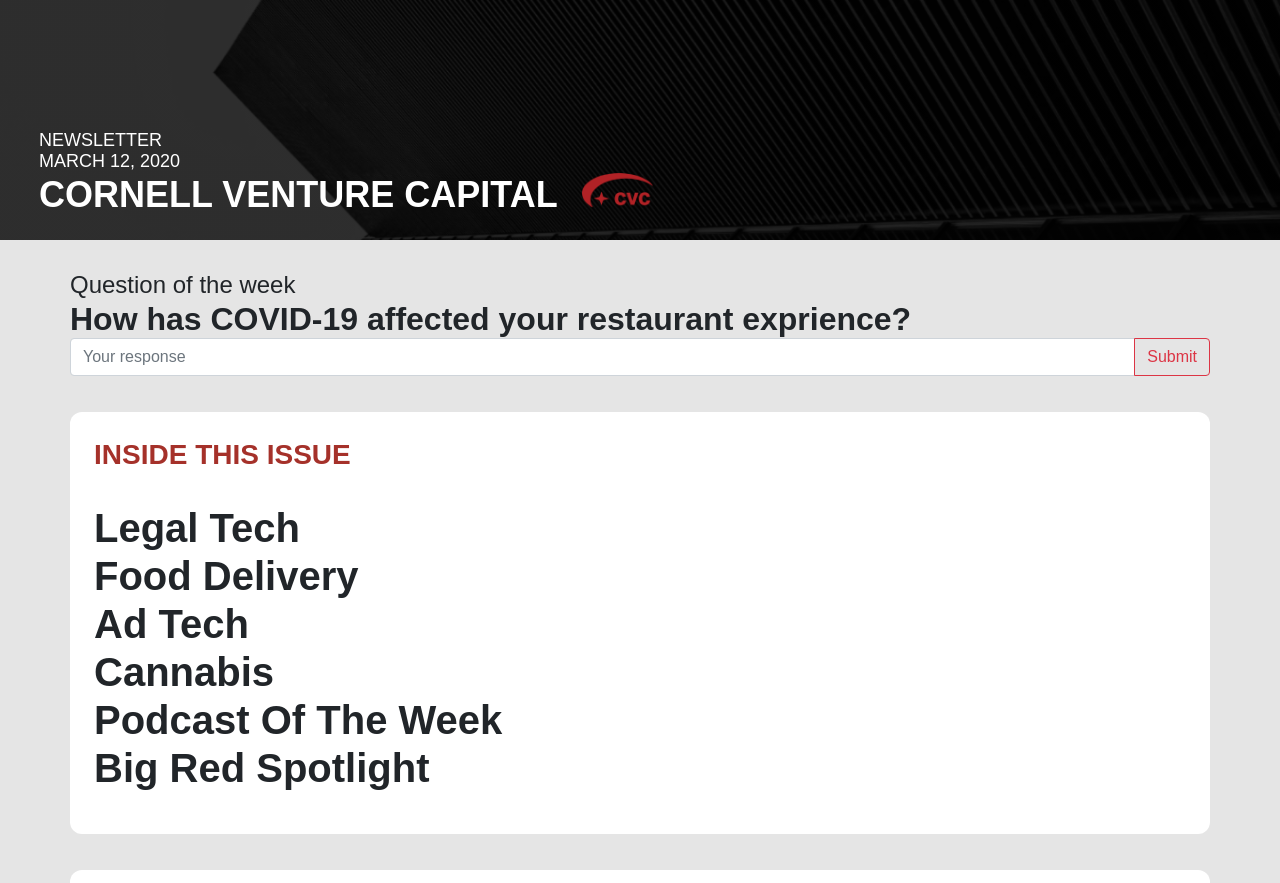
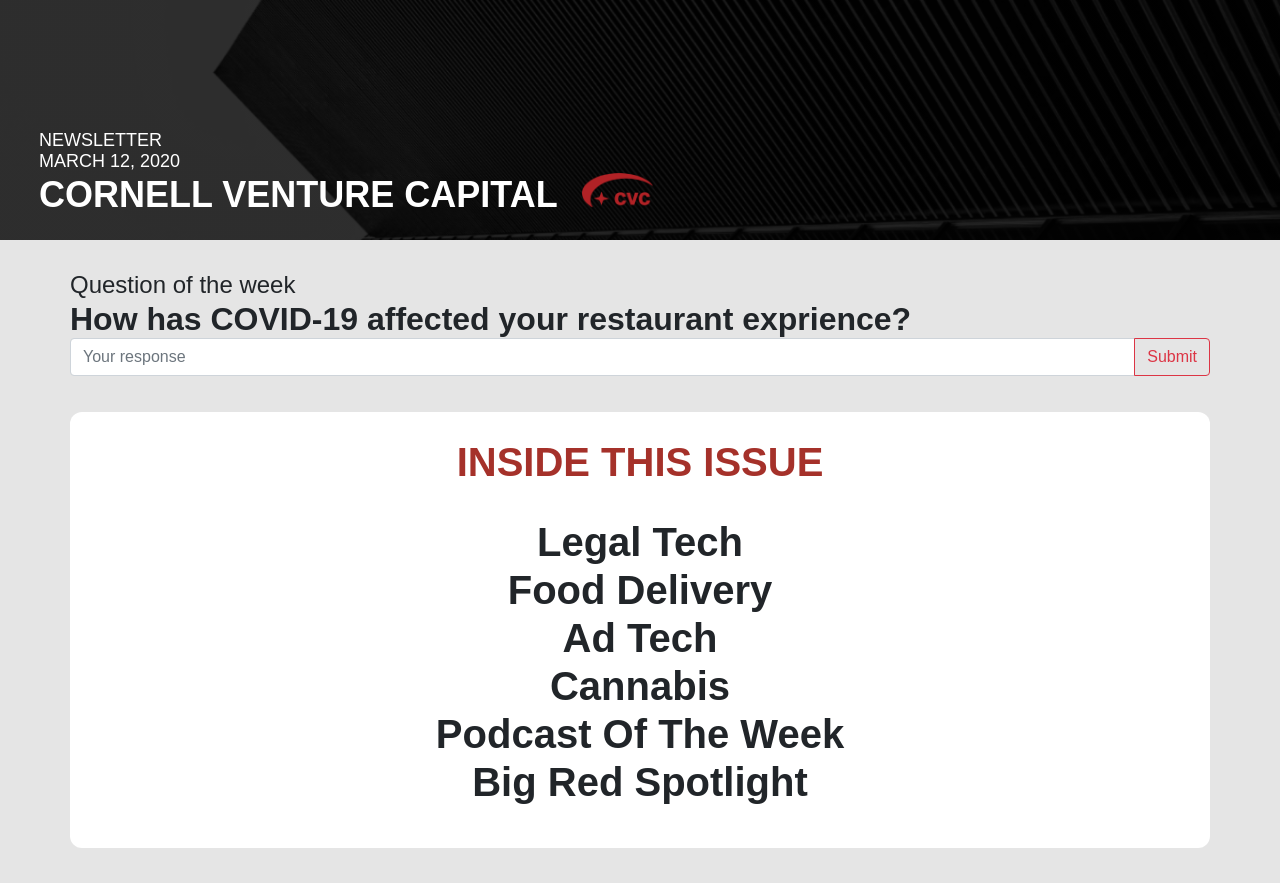
Before and after one commit to hanywang2/CVC-newsletter, a React (Create React App) app: page / in a window 1280 px wide. Shown: the top 883 px of the page. Built offline with nearby package versions, Linux system fonts and the light colour scheme; a web font is replaced by a local one.

Commit message:
Update styling changes from david

```diff
--- a/package.json
+++ b/package.json
@@ -16,7 +16,8 @@
     "start": "react-scripts start",
     "build": "react-scripts build",
     "test": "react-scripts test",
-    "eject": "react-scripts eject"
+    "eject": "react-scripts eject",
+    "deploy": "npm run build && firebase deploy"
   },
   "eslintConfig": {
     "extends": "react-app"
--- a/src/App.js
+++ b/src/App.js
@@ -31,7 +31,7 @@
           </InputGroup.Append>
         </InputGroup>
       </Special>
-      <Article title="Inside this issue" table>
+      <Article title="Inside this issue" table center>
         <h1 className="titles">Legal Tech</h1>
         <h1 className="titles">Food Delivery</h1>
         <h1 className="titles">Ad Tech</h1>
--- a/src/components/Article.css
+++ b/src/components/Article.css
@@ -16,7 +16,14 @@
 
 .article-title {
     padding: 8px 24px;
-    font-size: 28px;
+    font-size: 32px;
+    color: #A5312A;
+    font-weight: bold;
+}
+
+.header-title {
+    padding: 8px 24px;
+    font-size: 40px;
     color: #A5312A;
     font-weight: bold;
 }
--- a/src/components/Article.js
+++ b/src/components/Article.js
@@ -5,8 +5,8 @@
 
 export default function Article(props) {
     return (
-        <Container className={`article ${(props.table) ? 'extra-padding' : ''}`}>
-            <h1 className="article-title">{ props.title.toUpperCase() }</h1>
+        <Container className={`article ${(props.table) ? 'extra-padding' : ''} ${(props.center ? 'text-center' : '')}`}>
+            <h1 className={`${(props.center ? 'header-title' : 'article-title')}`}>{ props.title.toUpperCase() }</h1>
             {/* Render image if exists */}
             { props.img ? <img className="article-img" src={ props.img } alt="article-img"/> : '' }
             <div className="article-content">
```
Also changed, not shown: 17 other files (tests, documents, lock files or other folders).
